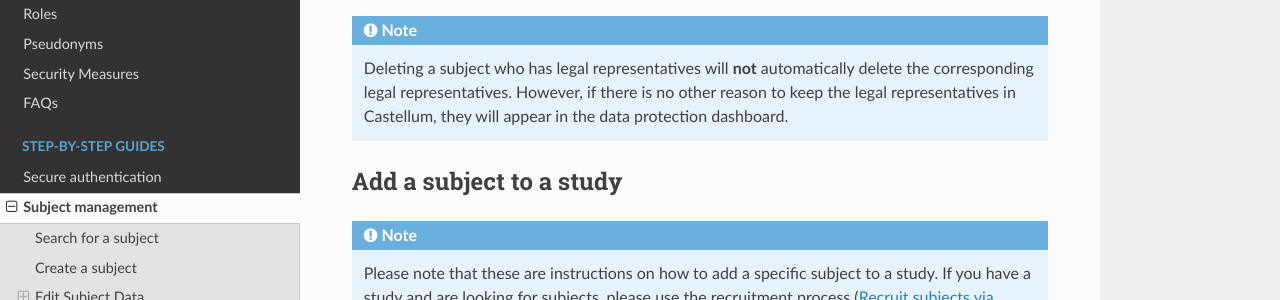
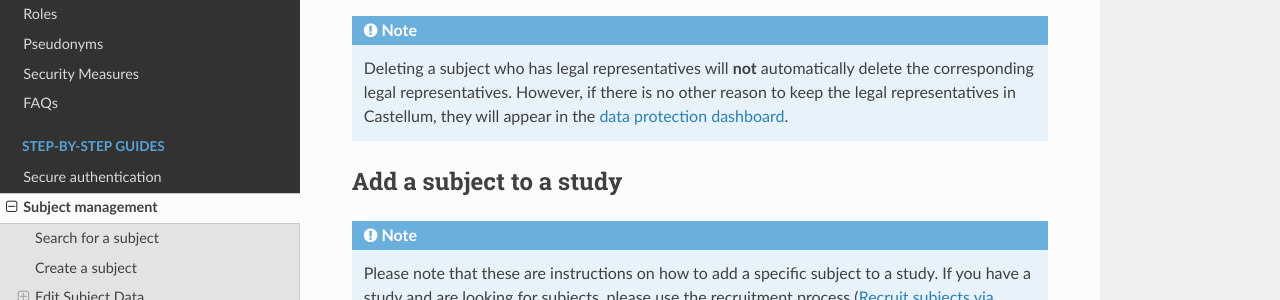
Before and after one commit to DouglasNeuroInformatics/castellum, a Sphinx documentation site: the page built from source/guides/subject-management.rst, in a window 1280 px wide and 900 px high, scrolled down 6330 px. Shown: the part 199-499 px from the top of the window. Built offline with Sphinx 7.4.7 and the Read the Docs theme 2.0.0, drawn with Linux system fonts in a browser that asks for light colours; part of the change alters nothing that is shown.

```diff
--- a/source/guides/subject-management.rst
+++ b/source/guides/subject-management.rst
@@ -308,7 +308,7 @@ please proceed as follows:
     Deleting a subject who has legal representatives will **not** automatically
     delete the corresponding legal representatives. However, if there is no
     other reason to keep the legal representatives in Castellum, they will
-    appear in the data protection dashboard.
+    appear in the :ref:`data protection dashboard <data-protection-dashboard>`.
 
 
 .. _subject-add-to-study:
```
